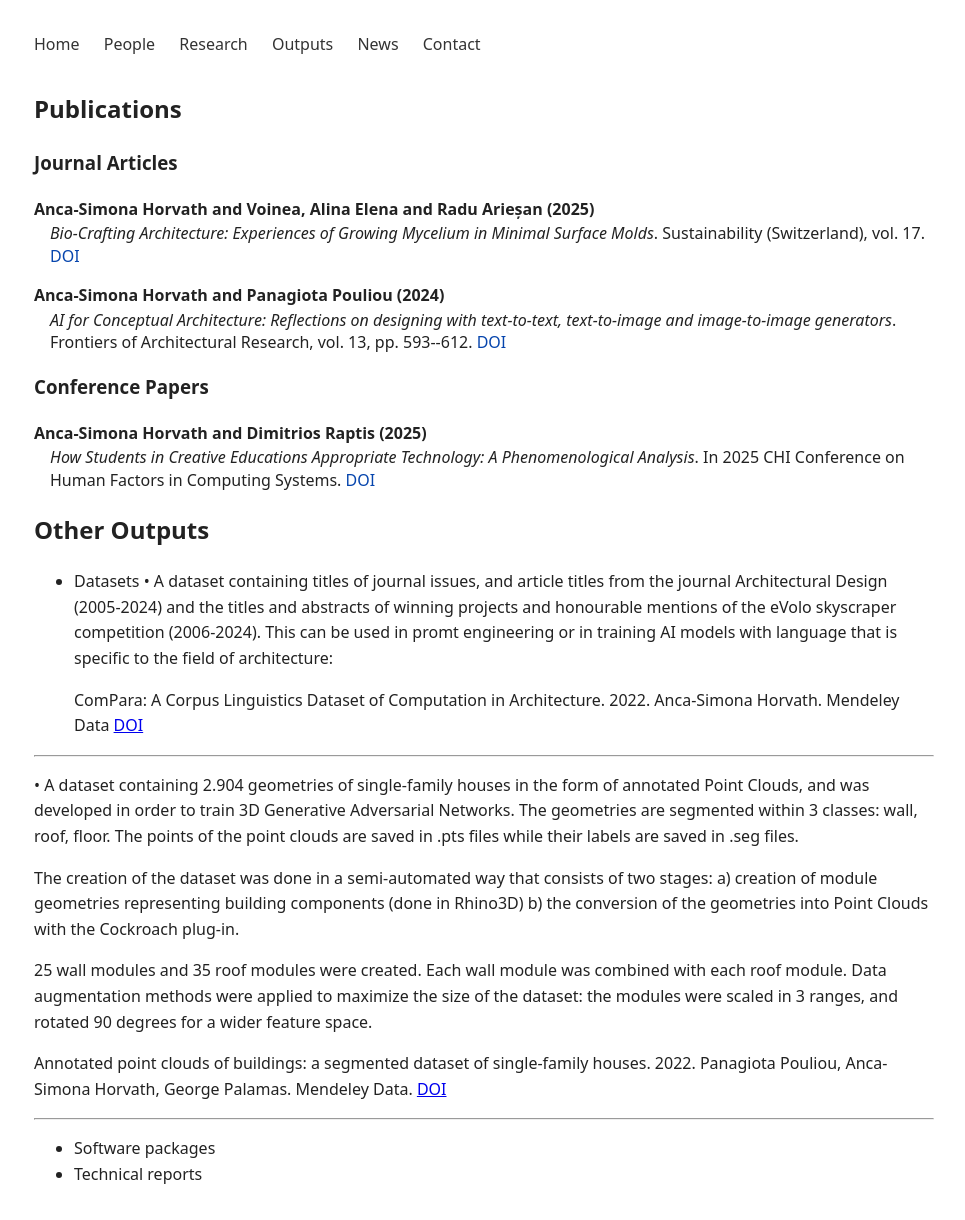
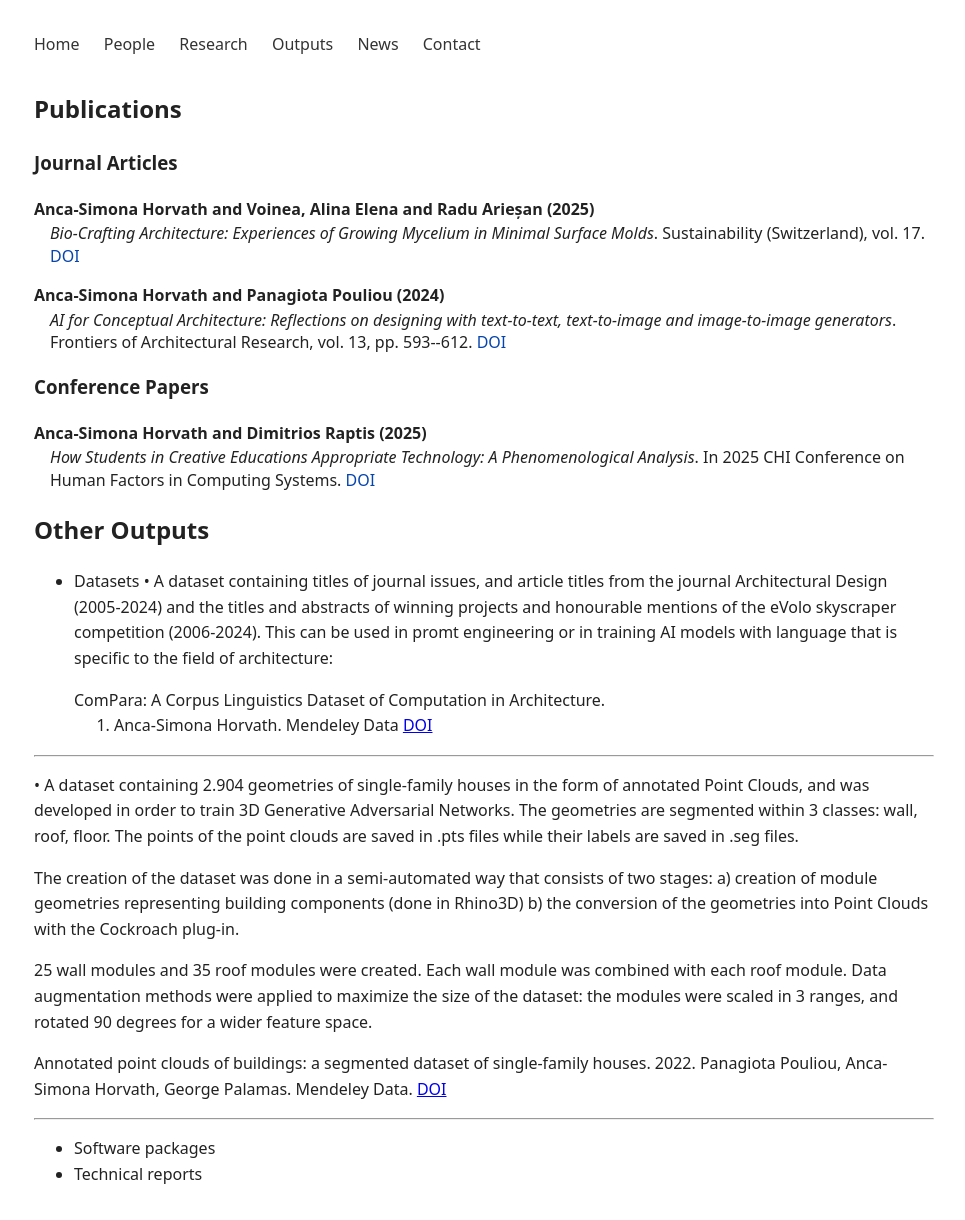
Before and after one commit to anqua/at-a, a Jekyll site: the page built from outputs.md, in a window 1280 px wide. Shown: the whole page, without its empty margins (156-1121 px from the left). Built offline with Jekyll 4.4.1, drawn with Linux system fonts in a browser that asks for light colours; part of the change alters nothing that is shown.

Commit message:
Update outputs.md

```diff
--- a/outputs.md
+++ b/outputs.md
@@ -38,10 +38,10 @@ title: Outputs
 - Datasets
   • A dataset containing titles of journal issues, and article titles from the journal Architectural Design (2005-2024) and the titles and abstracts of winning projects and honourable mentions of the eVolo skyscraper competition (2006-2024). This can be used in promt engineering or in training AI models with language that is specific to the field of architecture:
 
-  ComPara: A Corpus Linguistics Dataset of Computation in Architecture. 2022. Anca-Simona Horvath. Mendeley Data <a href="https://doi.org/10.17632/7ktscvmxvg.5" target="_blank">DOI</a>
+  <dt>ComPara: A Corpus Linguistics Dataset of Computation in Architecture.</dt>  2022. Anca-Simona Horvath. Mendeley Data <a href="https://doi.org/10.17632/7ktscvmxvg.5" target="_blank">DOI</a>
 
 ---
-• A dataset containing 2.904 geometries of single-family houses in the form of annotated Point Clouds, and was developed in order to train 3D Generative Adversarial Networks. The geometries are segmented within 3 classes: wall, roof, floor. The points of the point clouds are saved in .pts files while their labels are saved in .seg files.
+  • A dataset containing 2.904 geometries of single-family houses in the form of annotated Point Clouds, and was developed in order to train 3D Generative Adversarial Networks. The geometries are segmented within 3 classes: wall, roof, floor. The points of the point clouds are saved in .pts files while their labels are saved in .seg files.
 
 The creation of the dataset was done in a semi-automated way that consists of two stages:
 a) creation of module geometries representing building components (done in Rhino3D)
```
